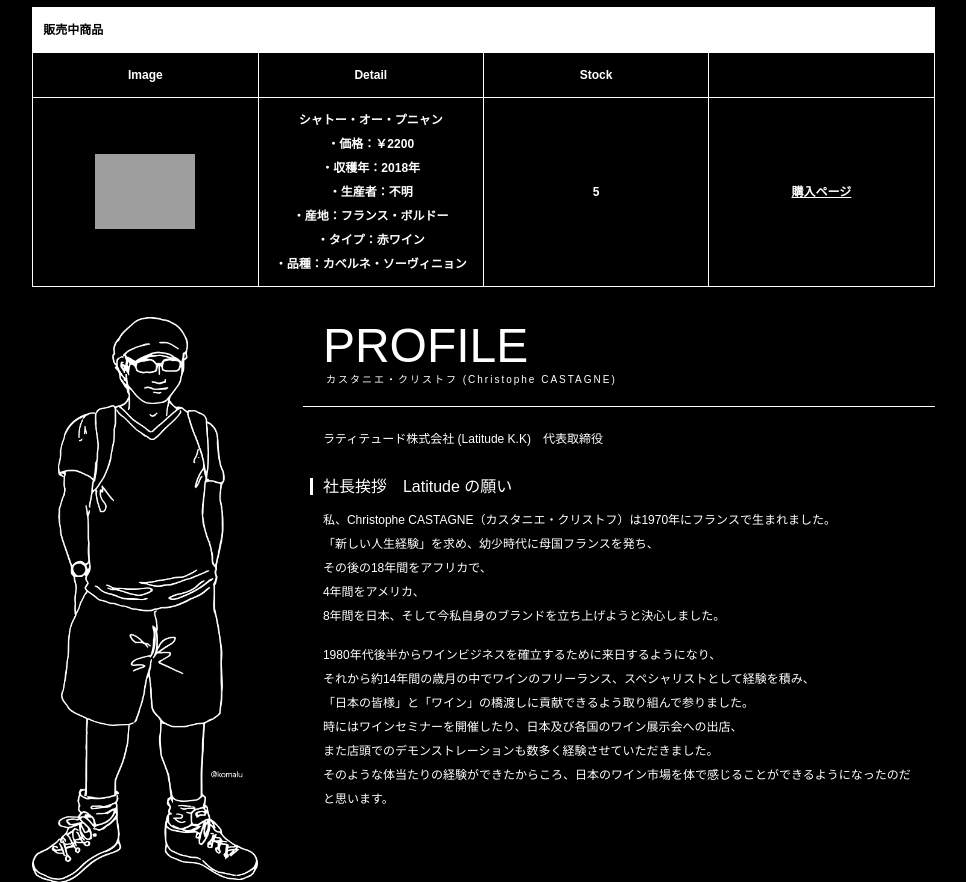
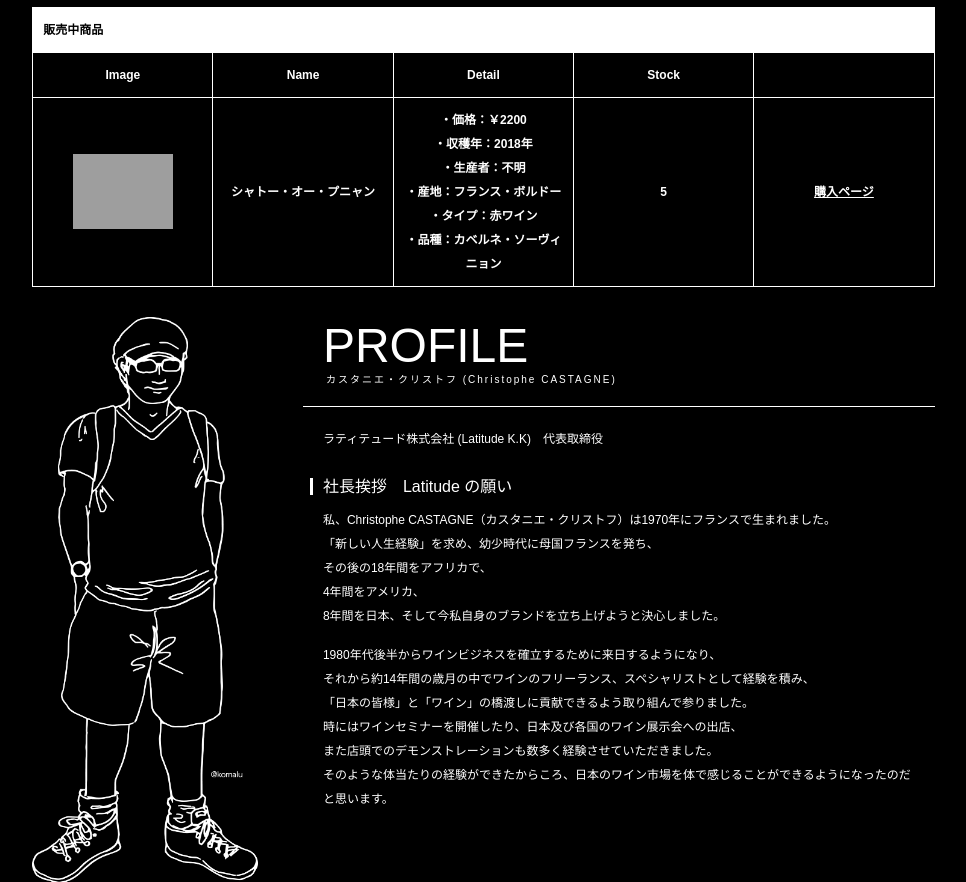
Before and after one commit to hasemizu0507/WineOpener, a Django app: page /WineOpener/live/live1 in a window 1280 px wide. Shown: the part 924-1806 px from the top of the page, without its empty margins (307-1273 px from the left). Run offline with Django 3.2, Linux system fonts and the light colour scheme; a user stored in the database is signed in; data comes from the database, SQL or seed files in the repository; both versions use the stored data as it was after the commit; lists and menus that the app fills with data are empty; grey boxes are pictures that could not be loaded.

Commit message:
2021/09/10 23:57

```diff
--- a/WineOpener_proj/WineOpener/templates/WineOpener/live_detail.html
+++ b/WineOpener_proj/WineOpener/templates/WineOpener/live_detail.html
@@ -45,9 +45,7 @@
 </header>
 
 <div id="contents">
-
 <div id="main">
-
 <section>
 <h2>Live<span>Live配信1</span></h2>
 <h3>【ワイン】スターワインの仕掛け人が選ぶヴィンテージワインコレクション</h3>
@@ -56,13 +54,14 @@
     <table class="ta1">
         <caption>販売中商品</caption>
         <tr>
-            <th>Image</th> <th>Detail</th> <th>Stock</th> <th></th>
+            <th>Image</th> <th>Name</th> <th>Detail</th> <th>Stock</th> <th></th>
         </tr>
 
         {% for wine_information in wine_informations %}
         <tr>
             <th><img src="{% static '{{ wine_information.thumbnail }}' %}" width="100px" height="100px"  alt="wine_thumbnail"></th><!--画像の挿入が未実装…-->
-            <th>{{ wine_information.name }}<br>・価格：￥{{ wine_information.price }}<br>・収穫年：{{ wine_information.harvest_year }}年<br>・生産者：{{ wine_information.producer }}<br>・産地：{{ wine_information.region }}<br>・タイプ：{{ wine_information.style }}<br>・品種：{{ wine_information.type }}</th>
+            <th>{{ wine_information.name }}</th>
+            <th>・価格：￥{{ wine_information.price }}<br>・収穫年：{{ wine_information.harvest_year }}年<br>・生産者：{{ wine_information.producer }}<br>・産地：{{ wine_information.region }}<br>・タイプ：{{ wine_information.style }}<br>・品種：{{ wine_information.type }}</th>
             <th>{{ wine_information.stock }}</th>
             <th>
                 <a href="{% url 'WineOpener:live_wine' livewine_id=wine_information.id %}">
@@ -97,22 +96,27 @@
 <ul class="submenu">
 <li><a href="#"></a></li>
 <!--追加(2021/09/10)-->
-<!--自分で調べたフォーム-->
-<form action="/WineOpener/live/live1_bbs" method="post">
+<form class="contact-form" method="post" action="/WineOpener/live/live1_bbs">
     {% csrf_token %}
-    <textarea id="comment" class="form-control" name="comment"></textarea>
-    <input id="submit" type="submit" value="送信">
+    <p>コメントはこちらにお願いいたします</p>
+    <div class="item">
+      <label class="label" for="message">本文</label>
+      <textarea rows="4" id="comment" class="form-control" name="comment" placeholder="ご入力はこちら"></textarea>
+      <input id="submit" type="submit" value="送信">
+    </div>
 </form>
 <div id="comment_area">
     <table class="table table-striped table-bordered">
       <tr>
         <th scope="col">ユーザーID</th>
         <th scope="col">コメント</th>
+        <th scope="col">追加時刻</th>
       </tr>
       {% for bbs_information in bbs_informations %}
       <tr>
         <td>{{ bbs_information.user_id }}</td>
         <td>{{ bbs_information.comment }}</td>
+        <td>{{ bbs_information.timestamp }}</td>
       </tr>
       {% endfor %}
     </table>
--- a/WineOpener_proj/WineOpener/views/livebbs.py
+++ b/WineOpener_proj/WineOpener/views/livebbs.py
@@ -21,9 +21,8 @@ class BbsView(views.APIView):
 
     def post(self, request, *args, **kwargs):
         topic = Topic()
+        topic.user_id=request.user.id
         topic.comment=request.data["comment"]
-        topic.user_id=request.user.id
-        #topic.timestamp=request.data["timestamp"] 修正必要(2021/09/10)
         topic.save()
         return redirect("/WineOpener/live/live1")
 
```
Also changed, not shown: WineOpener_proj/db.sqlite3.
